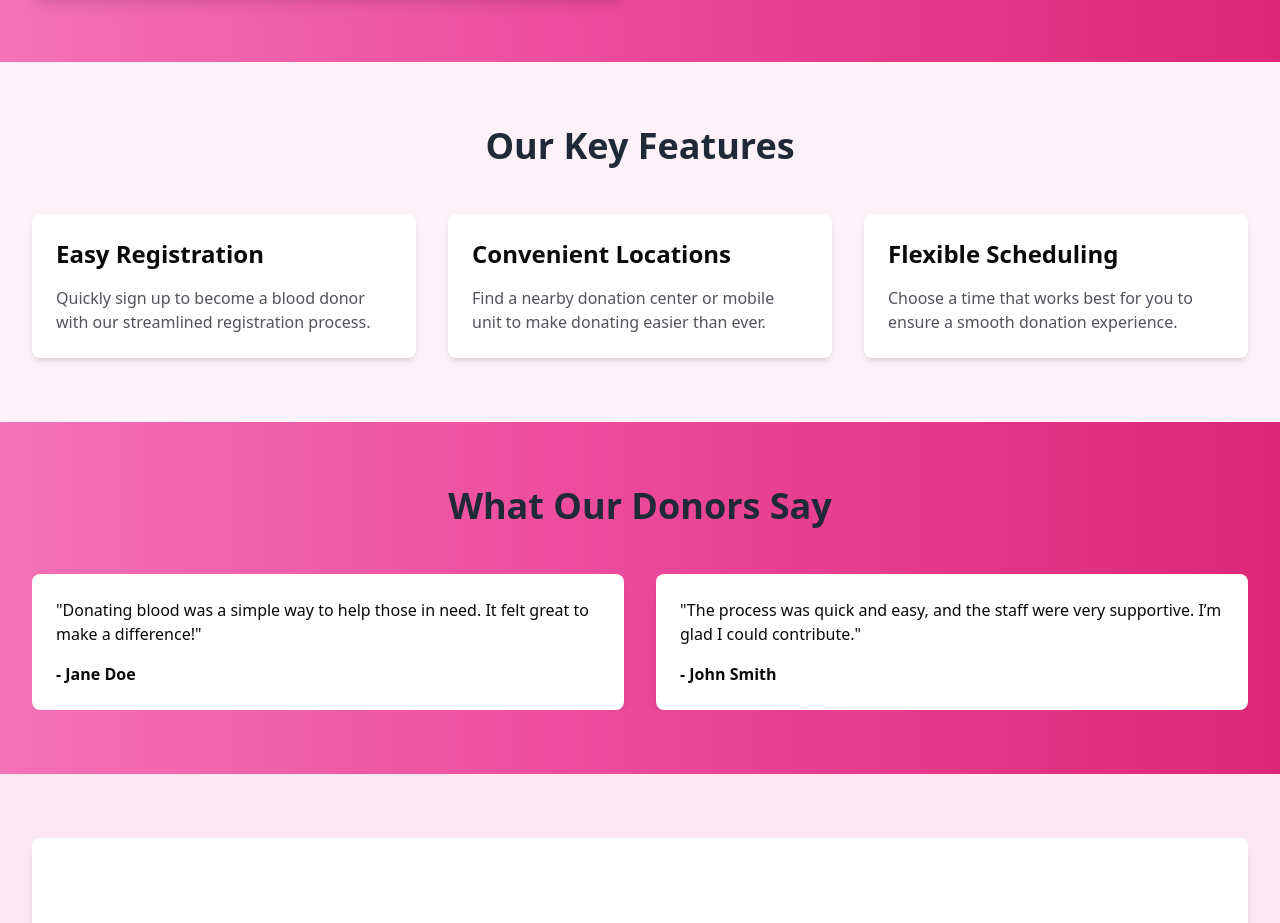
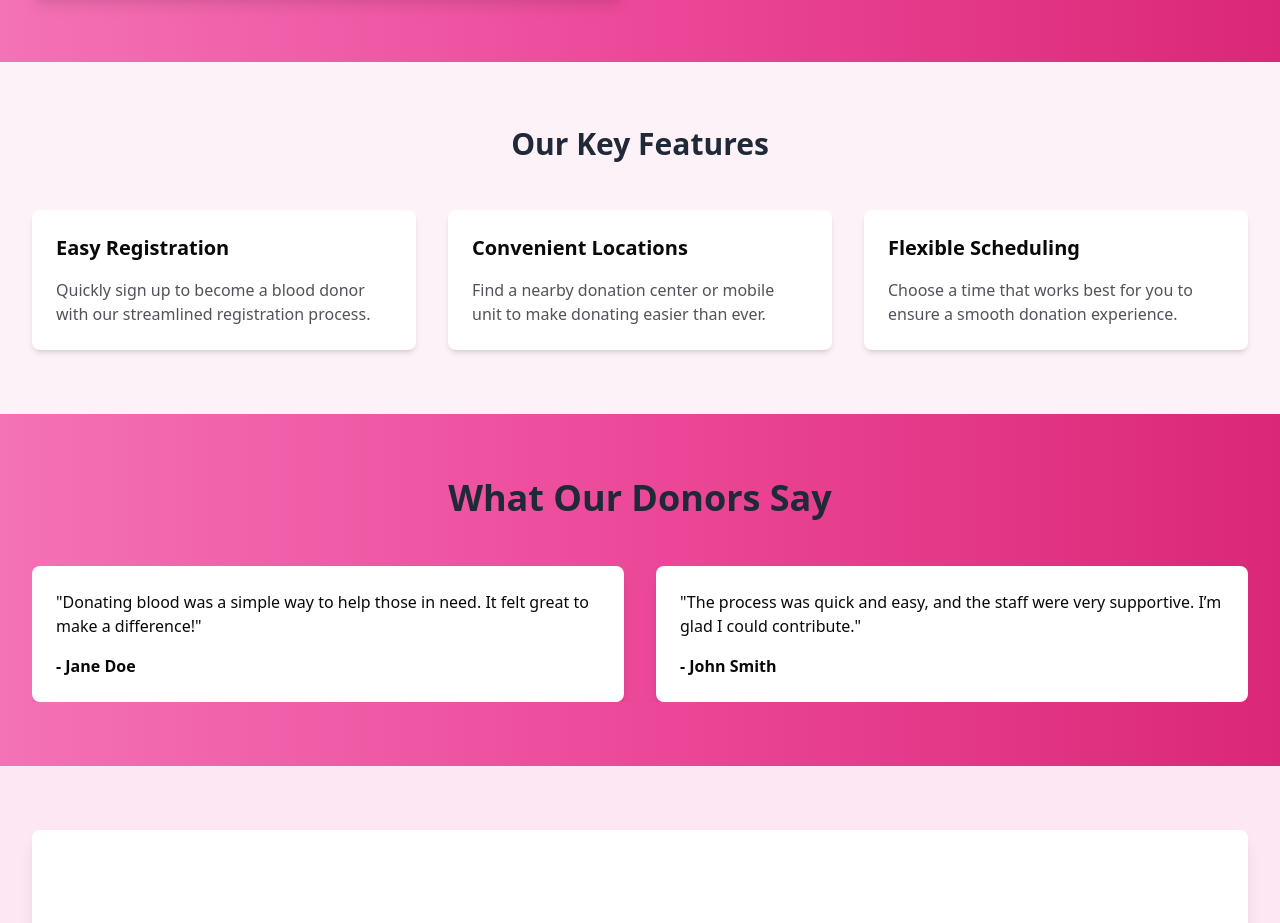
Before and after one commit to j2patel4545/Prime_DE-Project-10-, a React (Vite) app in the folder Frontend/: page / in a window 1280 px wide. Shown: the part 943-1866 px from the top of the page. Built offline with nearby package versions, Linux system fonts and the light colour scheme.

Commit message:
LandingPage.jsx

```diff
--- a/Frontend/src/Components/LandingPage/LandingPage.jsx
+++ b/Frontend/src/Components/LandingPage/LandingPage.jsx
@@ -153,7 +153,7 @@ const LandingPage = () => {
             variants={containerVariants}
             initial="hidden"
             animate={featuresInView ? 'visible' : 'hidden'}
-            className="text-3xl md:text-4xl font-bold text-center mb-8 md:mb-12 text-gray-800"
+            className="text-3xl font-bold text-center mb-8 md:mb-12 text-gray-800"
           >
             Our Key Features
           </motion.h2>
@@ -167,7 +167,7 @@ const LandingPage = () => {
               variants={childVariants}
               className="bg-white text-zinc-950 p-6 rounded-lg shadow-md"
             >
-              <h3 className="text-xl md:text-2xl font-bold mb-4">Easy Registration</h3>
+              <h3 className="text-xl font-bold mb-4">Easy Registration</h3>
               <p className='text-zinc-600'>
                 Quickly sign up to become a blood donor with our streamlined registration process.
               </p>
@@ -177,7 +177,7 @@ const LandingPage = () => {
               variants={childVariants}
               className="bg-white text-zinc-950 p-6 rounded-lg shadow-md"
             >
-              <h3 className="text-xl md:text-2xl font-bold mb-4">Convenient Locations</h3>
+              <h3 className="text-xl font-bold mb-4">Convenient Locations</h3>
               <p className='text-zinc-600'>
                 Find a nearby donation center or mobile unit to make donating easier than ever.
               </p>
@@ -187,7 +187,7 @@ const LandingPage = () => {
               variants={childVariants}
               className="bg-white text-zinc-950 p-6 rounded-lg shadow-md"
             >
-              <h3 className="text-xl md:text-2xl font-bold mb-4">Flexible Scheduling</h3>
+              <h3 className="text-xl font-bold mb-4">Flexible Scheduling</h3>
               <p className='text-zinc-600'>
                 Choose a time that works best for you to ensure a smooth donation experience.
               </p>
```
